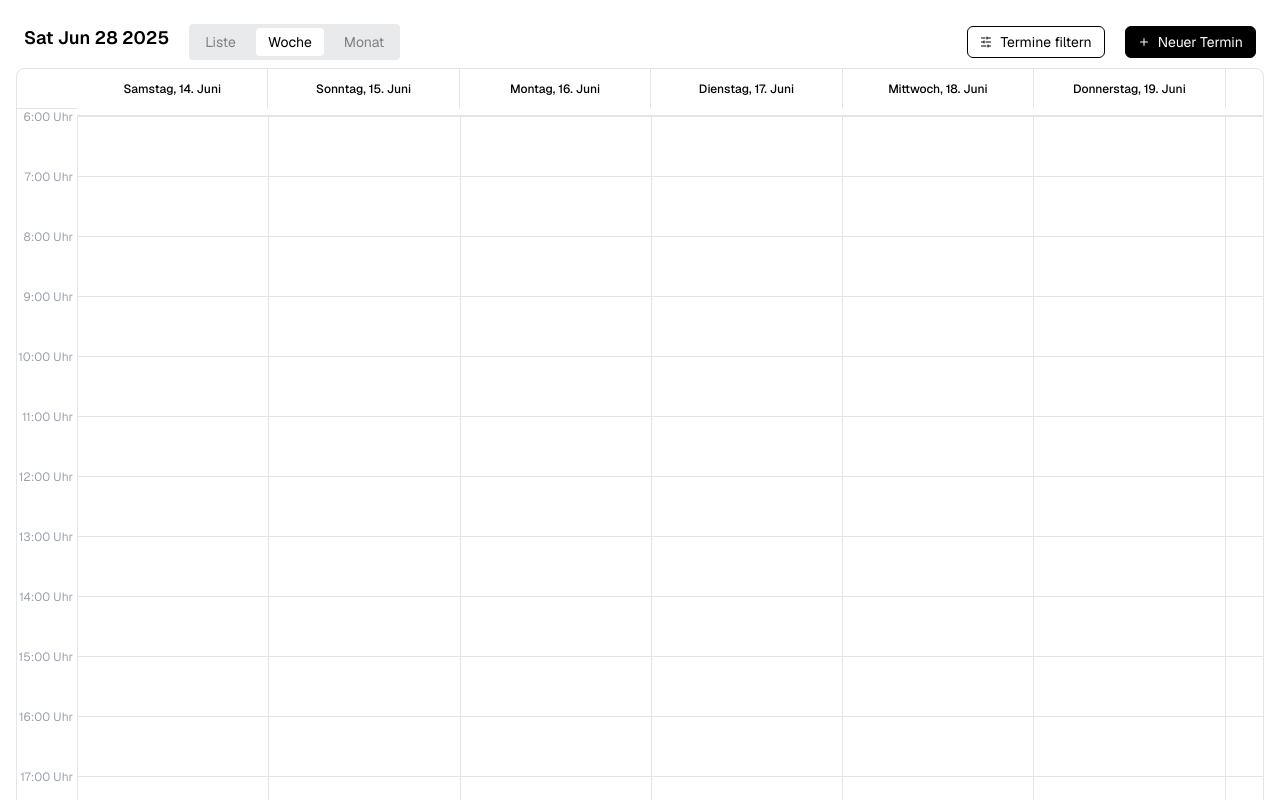
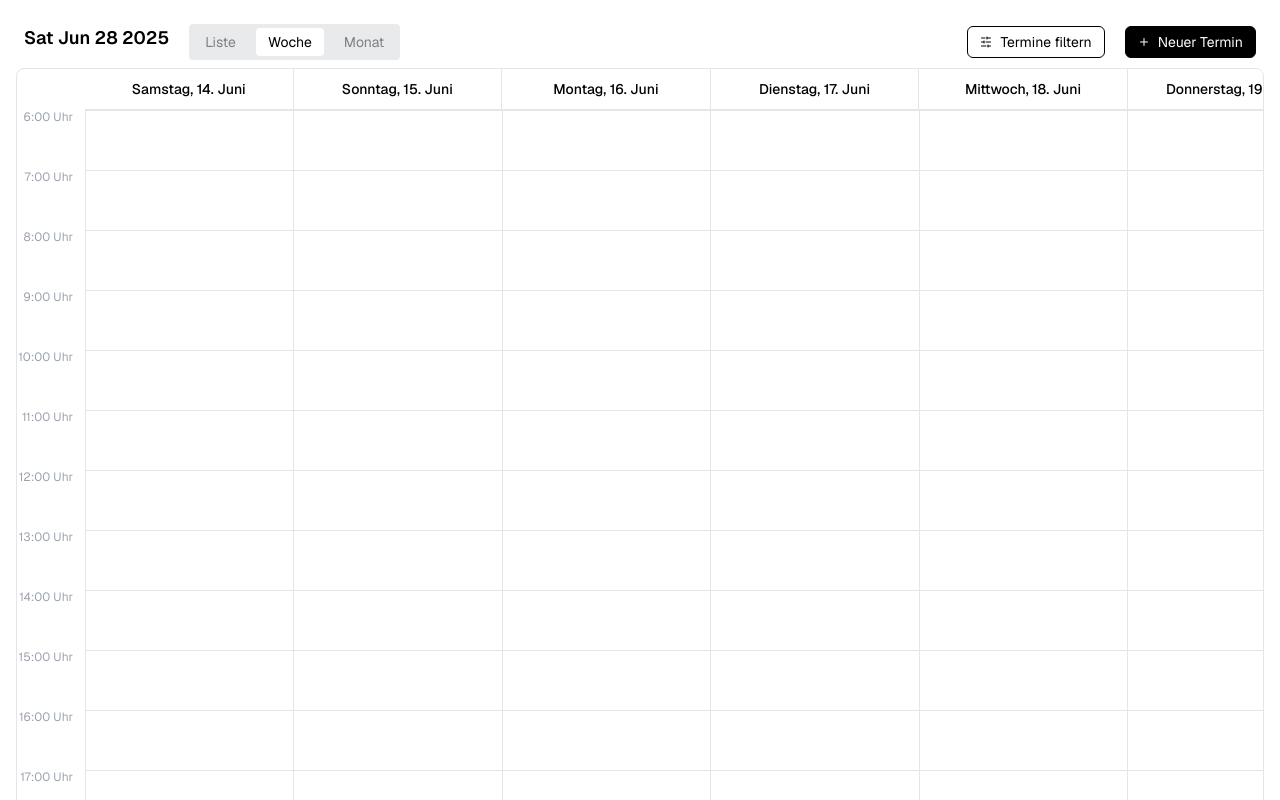
Before and after one commit to mohammedeltantawi/vocare-challenge, a Next.js app: page / in a window 1280 px wide. Shown: the top 800 px of the page. Built offline with nearby package versions, Linux system fonts and the light colour scheme; no server answers; the database is empty.

Commit message:
fix: remove multipe hour columns

```diff
--- a/app/appointments/appointments.client.tsx
+++ b/app/appointments/appointments.client.tsx
@@ -6,6 +6,7 @@ import { ViewEnum } from '@/enums/view-type.enum';
 import { Appointment } from "@/models/appointment.model";
 import { useState, useEffect, useRef } from 'react';
 import WeekColumn from '@/components/week-column.component';
+import HourColumn from '@/components/hour-column.component';
 
 interface Props {
   appointments: Appointment[];
@@ -60,6 +61,11 @@ export default function AppointmentsClient({ appointments }: Props) {
           className="overflow-x-auto whitespace-nowrap border rounded-lg"
         >
           <div className="flex min-w-max gap-2">
+            <div className="w-[60px]">
+              <div className="h-10"/>
+              <HourColumn />
+            </div>
+            {/* Time column */}
             {visibleWeeks.map((offset) => (
               <WeekColumn
                 key={offset}
--- a/components/week-column.component.tsx
+++ b/components/week-column.component.tsx
@@ -1,7 +1,5 @@
 import { Appointment } from "@/models/appointment.model";
 import CalendarGrid from "./calendar-grid.component";
-import HourColumn from "./hour-column.component";
-
 interface Props {
   weekOffset: number;
   appointments: Appointment[];
@@ -29,32 +27,24 @@ export default function WeekColumn({ weekOffset, appointments }: Props) {
     );
   };
 
-  return (<div className="min-w-[1400px] grid grid-cols-[60px_repeat(7,minmax(0,1fr))]">
-
-            <div className="flex flex-col">
-                <div className="border-b h-10"></div> {/* Empty top-left cell */}
-                <HourColumn />
-            </div>
-            <div className="grid grid-cols-7 text-xs font-medium border-b mb-2 col-span-7">
+  return (
+    <div className="min-w-[1460px] flex">
+      {/* Date headers and grid */}
+      <div className="flex-1 overflow-x-auto">
+        <div className="grid grid-cols-7 min-w-[1400px]">
           {weekDates.map((date, i) => (
-                    <div
-                    key={i}
-                    className={`border-r h-10 flex items-center justify-center ${
-                        isToday(date)
-                        ? "bg-secondary"
-                        : "bg-transparent"
-                    }`}
-                    >
+            <div key={i} className="border-r h-10 flex items-center justify-center text-sm font-medium bg-white">
               {date.toLocaleDateString("de-DE", {
                 weekday: "long",
                 day: "2-digit",
-                        month: "long",
+                month: "short",
               })}
             </div>
           ))}
+        </div>
+
         <CalendarGrid weekDates={weekDates} appointments={appointments} />
       </div>
-
     </div>
   );
 }
```
Lines whose indentation alone changed are shown as unchanged.
